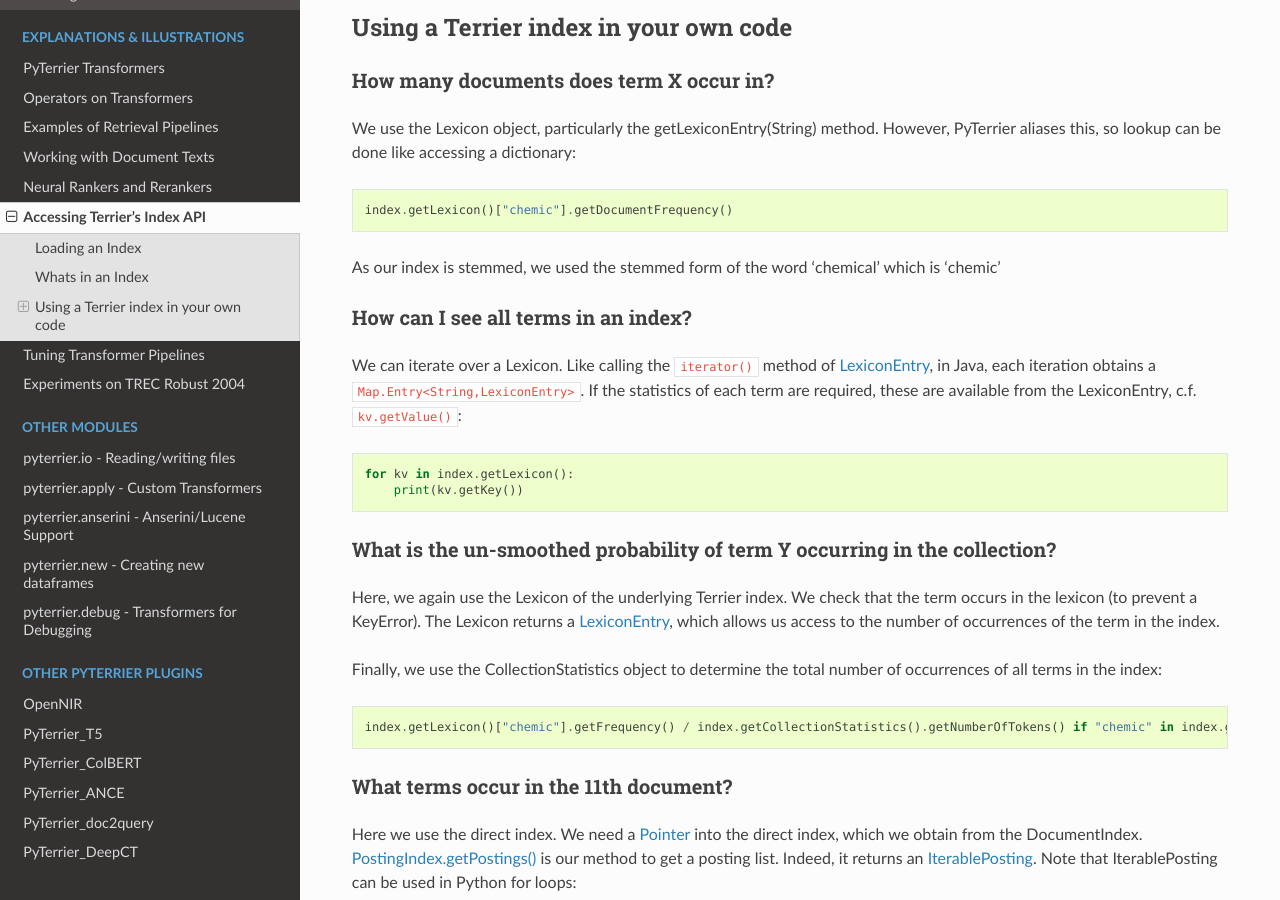
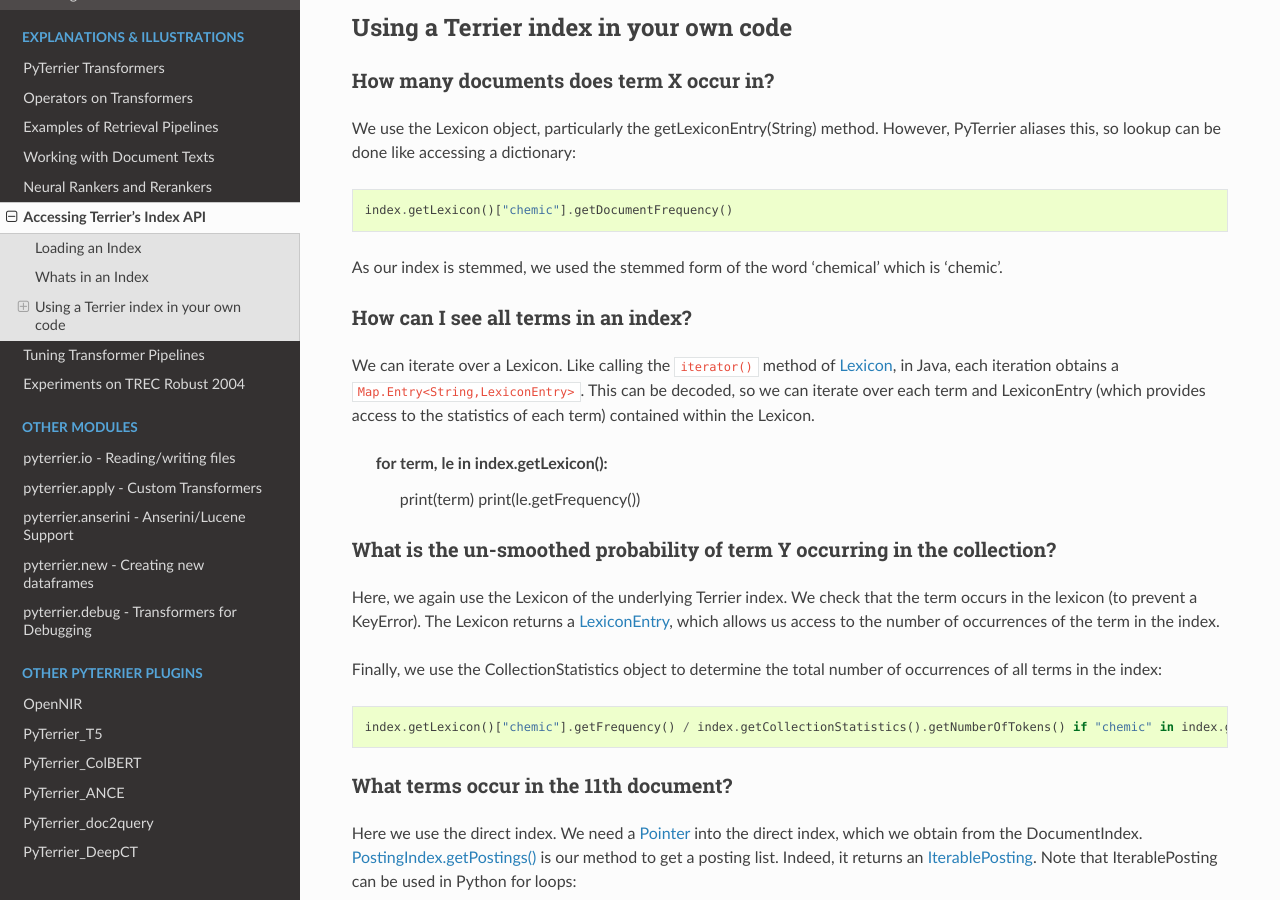
Before and after one commit to terrier-org/pyterrier, a Sphinx documentation site: the page built from docs/terrier-index-api.rst, in a window 1280 px wide and 900 px high, scrolled down 2044 px. Built offline with Sphinx 7.4.7 and the Read the Docs theme 2.0.0, drawn with Linux system fonts in a browser that asks for light colours; pages that are not in the unit, such as notebooks, are missing from menus; the version number is read from the project's files by our own code.

Commit message:
allow to put term and LexiconEntry into a tuple (#369)

```diff
--- a/docs/terrier-index-api.rst
+++ b/docs/terrier-index-api.rst
@@ -83,18 +83,20 @@
 
     index.getLexicon()["chemic"].getDocumentFrequency()
 
-As our index is stemmed, we used the stemmed form of the word 'chemical' which is 'chemic'
+As our index is stemmed, we used the stemmed form of the word 'chemical' which is 'chemic'.
 
 How can I see all terms in an index?
 ~~~~~~~~~~~~~~~~~~~~~~~~~~~~~~~~~~~~
 
 We can iterate over a Lexicon. Like calling the ``iterator()`` method of
-`LexiconEntry <http://terrier.org/docs/current/javadoc/org/terrier/structures/Lexicon.html>`_,
-in Java, each iteration obtains a ``Map.Entry<String,LexiconEntry>``. If the statistics of each term
-are required, these are available from the LexiconEntry, c.f. ``kv.getValue()``::
+`Lexicon <http://terrier.org/docs/current/javadoc/org/terrier/structures/Lexicon.html>`_,
+in Java, each iteration obtains a ``Map.Entry<String,LexiconEntry>``. This can be decoded,
+so we can iterate over each term and LexiconEntry (which provides access to the statistics
+of each term) contained within the Lexicon.
 
-    for kv in index.getLexicon():
-        print(kv.getKey())
+    for term, le in index.getLexicon():
+        print(term)
+        print(le.getFrequency())
 
 What is the un-smoothed probability of term Y occurring in the collection?
 ~~~~~~~~~~~~~~~~~~~~~~~~~~~~~~~~~~~~~~~~~~~~~~~~~~~~~~~~~~~~~~~~~~~~~~~~~~
```
Also changed, not shown: 3 other files.
